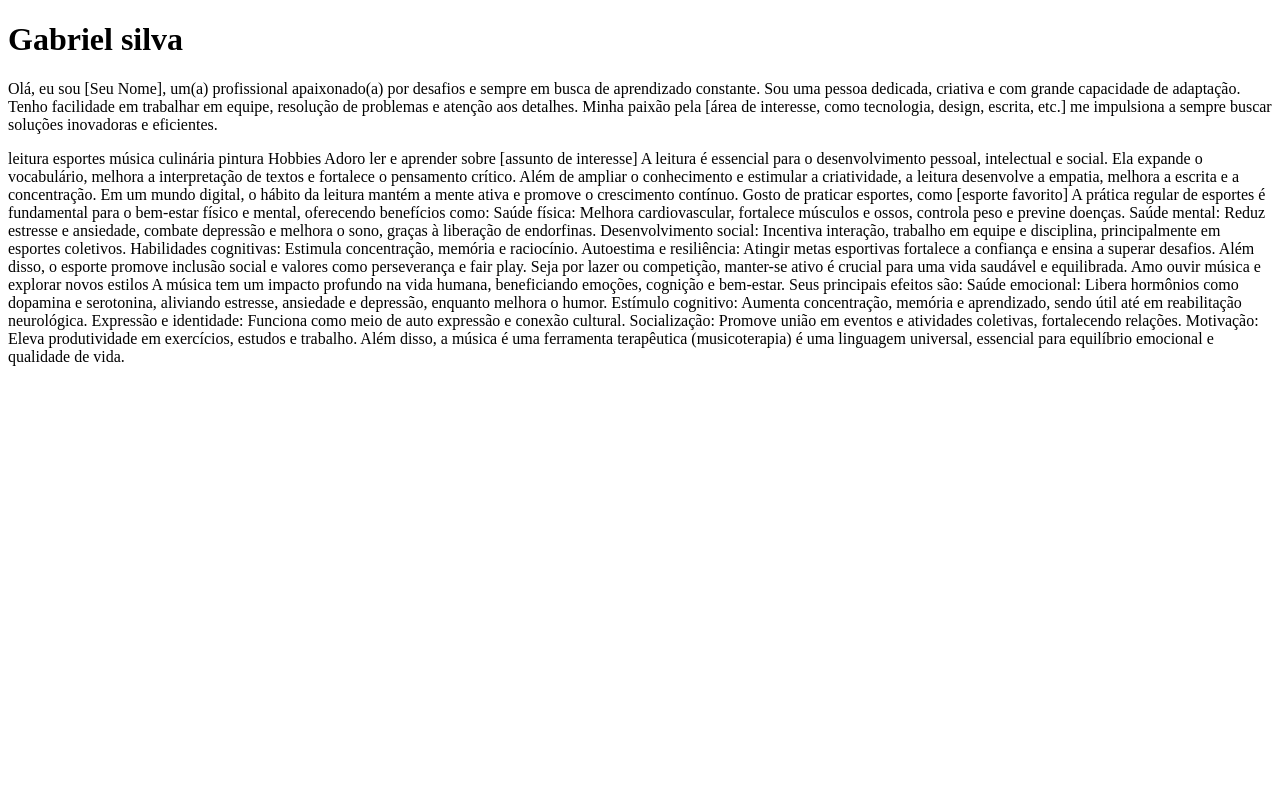
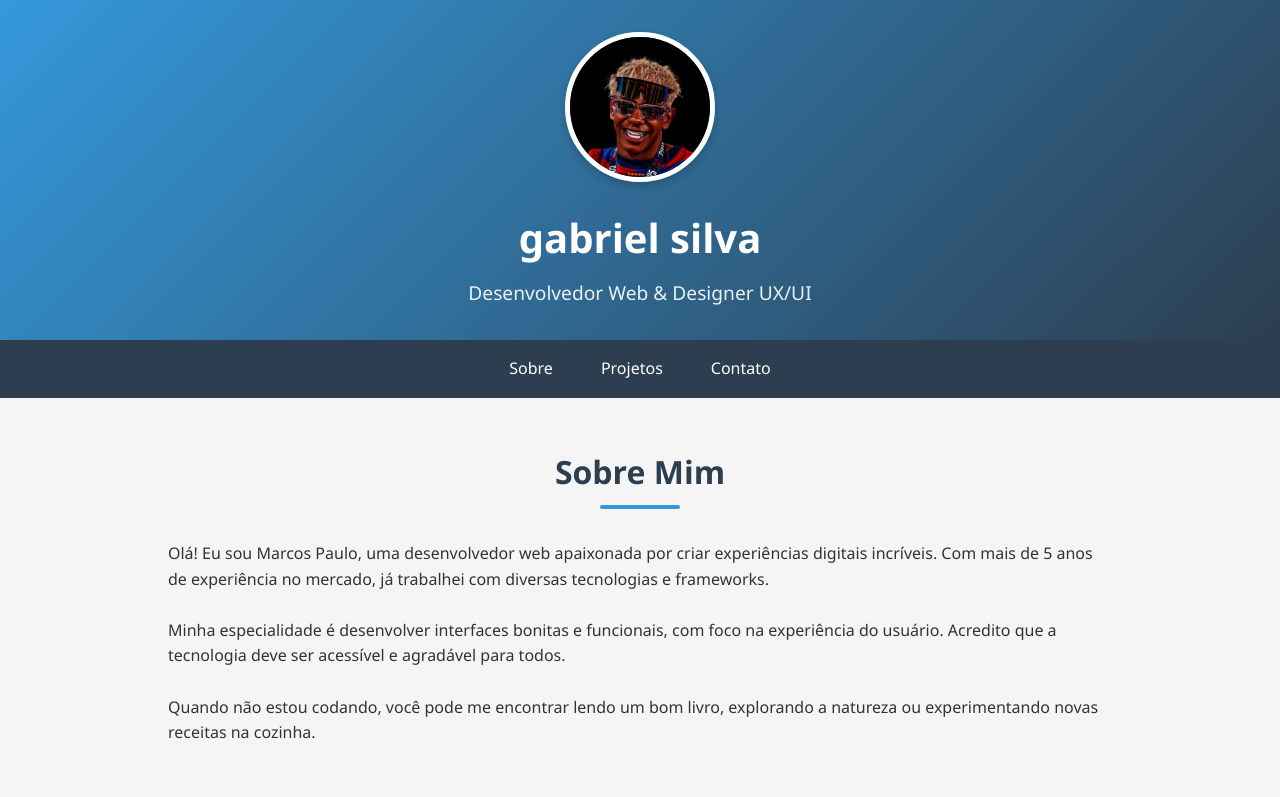
Before and after one commit to dryzzix/portifolio3, a plain HTML site: page index.html in a window 1280 px wide. Drawn offline with Linux system fonts and the light colour scheme.

Commit message:
Add files via upload

```diff
--- a/index.html
+++ b/index.html
@@ -1,43 +1,45 @@
 <!DOCTYPE html>
 <html lang="pt-br">
+
+
 <head>
     <meta charset="UTF-8">
-    <meta http-equiv="X-UA-Compatible" content="IE=edge">
     <meta name="viewport" content="width=device-width, initial-scale=1.0">
-    <title>Dryzzix</title>
+    <link rel="stylesheet" href="style.css">
+    <title>Meu Portfólio</title>
 </head>
-<body>
-    <h1>Gabriel silva</h1>
-<p>Olá, eu sou [Seu Nome], um(a) profissional apaixonado(a) por desafios e sempre em busca de aprendizado constante.
-    Sou uma pessoa dedicada, criativa e com grande capacidade de adaptação. Tenho facilidade em trabalhar em equipe, resolução de problemas e atenção aos detalhes. Minha paixão pela [área de interesse, como tecnologia, design, escrita, etc.] me impulsiona a sempre buscar soluções inovadoras e eficientes.</p>
-leitura
-esportes
-música
-culinária
-pintura
-Hobbies
-Adoro ler e aprender sobre [assunto de interesse]
-A leitura é essencial para o desenvolvimento pessoal, intelectual e social. Ela expande o vocabulário, melhora a interpretação de textos e fortalece o pensamento crítico. Além de ampliar o conhecimento e estimular a criatividade, a leitura desenvolve a empatia, melhora a escrita e a concentração. Em um mundo digital, o hábito da leitura mantém a mente ativa e promove o crescimento contínuo.
 
 
-Gosto de praticar esportes, como [esporte favorito]
-A prática regular de esportes é fundamental para o bem-estar físico e mental, oferecendo benefícios como:
-Saúde física: Melhora cardiovascular, fortalece músculos e ossos, controla peso e previne doenças.
-Saúde mental: Reduz estresse e ansiedade, combate depressão e melhora o sono, graças à liberação de endorfinas.
-Desenvolvimento social: Incentiva interação, trabalho em equipe e disciplina, principalmente em esportes coletivos.
-Habilidades cognitivas: Estimula concentração, memória e raciocínio.
-Autoestima e resiliência: Atingir metas esportivas fortalece a confiança e ensina a superar desafios.
-Além disso, o esporte promove inclusão social e valores como perseverança e fair play. Seja por lazer ou competição, manter-se ativo é crucial para uma vida saudável e equilibrada.
-
-Amo ouvir música e explorar novos estilos
-A música tem um impacto profundo na vida humana, beneficiando emoções, cognição e bem-estar. Seus principais efeitos são:
-Saúde emocional: Libera hormônios como dopamina e serotonina, aliviando estresse, ansiedade e depressão, enquanto melhora o humor.
-Estímulo cognitivo: Aumenta concentração, memória e aprendizado, sendo útil até em reabilitação neurológica.
-Expressão e identidade: Funciona como meio de auto expressão e conexão cultural.
-Socialização: Promove união em eventos e atividades coletivas, fortalecendo relações.
-Motivação: Eleva produtividade em exercícios, estudos e trabalho.
-Além disso, a música é uma ferramenta terapêutica (musicoterapia) é uma linguagem universal, essencial para equilíbrio emocional e qualidade de vida.
+<body>
+    <header>
+        <div class="header-content">
+            <img src="yamal midia.jpg" alt="Foto de perfil" class="profile-img">
+            <h1>gabriel silva</h1>
+            <p>Desenvolvedor Web & Designer UX/UI</p>
+        </div>
+    </header>
 
 
-</body>
-</html>
+    <nav>
+        <ul>
+            <li><a href="#sobre">Sobre</a></li>
+            <li><a href="#projetos">Projetos</a></li>
+            <li><a href="#contato">Contato</a></li>
+        </ul>
+    </nav>
+
+
+    <!-- segunda parte do site  -->
+
+    <section id="sobre">
+        <h2>Sobre Mim</h2>
+        <div class="about-content">
+            <div class="about-text">
+                <p>Olá! Eu sou Marcos Paulo, uma desenvolvedor web apaixonada por criar experiências digitais incríveis. Com mais de 5 anos de experiência no mercado, já trabalhei com diversas tecnologias e frameworks.</p>
+                <br>
+                <p>Minha especialidade é desenvolver interfaces bonitas e funcionais, com foco na experiência do usuário. Acredito que a tecnologia deve ser acessível e agradável para todos.</p>
+                <br>
+                <p>Quando não estou codando, você pode me encontrar lendo um bom livro, explorando a natureza ou experimentando novas receitas na cozinha.</p>
+            </div>
+        </div>
+    </section>
--- /dev/null
+++ b/style.css
@@ -0,0 +1,141 @@
+/* Reset e estilos gerais */
+* {
+    margin: 0;
+    padding: 0;
+    box-sizing: border-box;
+    font-family: 'Segoe UI', Tahoma, Geneva, Verdana, sans-serif;
+}
+
+
+
+
+body {
+    background-color: #f5f5f5;
+    color: #333;
+    line-height: 1.6;
+}
+
+
+a {
+    text-decoration: none;
+    color: #2c3e50;
+}
+
+
+/* Cabeçalho */
+header {
+    background: linear-gradient(135deg, #3498db, #2c3e50);
+    color: white;
+    text-align: center;
+    padding: 2rem 0;
+    position: relative;
+}
+
+
+.profile-img {
+    width: 150px;
+    height: 150px;
+    border-radius: 50%;
+    object-fit: cover;
+    border: 5px solid white;
+    margin-bottom: 1rem;
+    box-shadow: 0 4px 8px rgba(0, 0, 0, 0.2);
+}
+
+
+
+
+/* segunda parte do site */
+
+
+
+
+.header-content h1 {
+    font-size: 2.5rem;
+    margin-bottom: 0.5rem;
+}
+
+
+.header-content p {
+    font-size: 1.2rem;
+    opacity: 0.9;
+}
+
+
+/* Navegação */
+nav {
+    background-color: #2c3e50;
+    padding: 1rem 0;
+    position: sticky;
+    top: 0;
+    z-index: 100;
+}
+
+
+nav ul {
+    display: flex;
+    justify-content: center;
+    list-style: none;
+}
+
+
+nav ul li {
+    margin: 0 1.5rem;
+}
+
+
+nav ul li a {
+    color: white;
+    font-weight: 500;
+    transition: color 0.3s;
+}
+
+
+nav ul li a:hover {
+    color: #3498db;
+}
+
+
+
+
+/* Seções */
+section {
+    padding: 3rem 10%;
+    max-width: 1200px;
+    margin: 0 auto;
+}
+
+
+section h2 {
+    text-align: center;
+    margin-bottom: 2rem;
+    font-size: 2rem;
+    color: #2c3e50;
+    position: relative;
+}
+
+
+section h2::after {
+    content: '';
+    display: block;
+    width: 80px;
+    height: 4px;
+    background: #3498db;
+    margin: 0.5rem auto;
+    border-radius: 2px;
+}
+
+
+/* Sobre mim */
+.about-content {
+    display: flex;
+    align-items: center;
+    gap: 2rem;
+    flex-wrap: wrap;
+}
+
+
+.about-text {
+    flex: 1;
+    min-width: 300px;
+}
```
Also changed, not shown: yamal midia.jpg (added).
